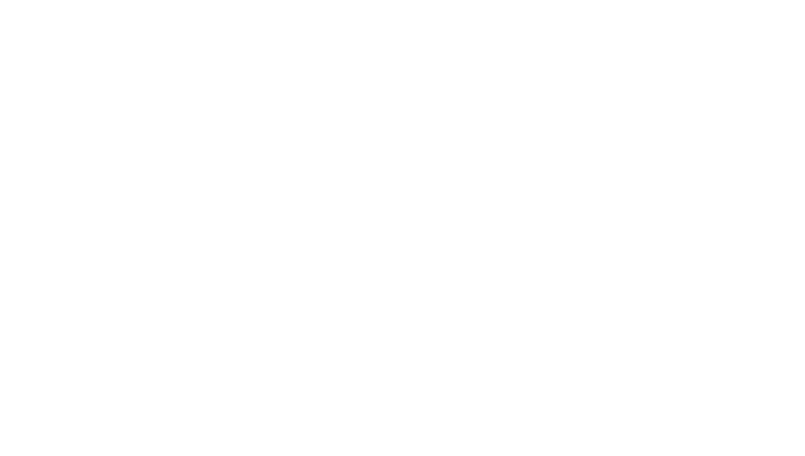
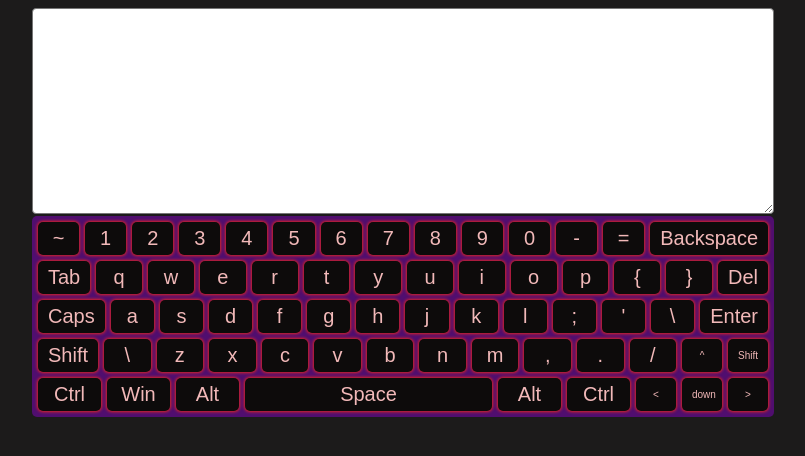
Before and after one commit to dzinrai/virtual-keyboard, a plain HTML site: page index.html in a window 1280 px wide. Shown: the whole page, without its empty margins (237-1042 px from the left). Drawn offline with Linux system fonts and the light colour scheme.

Commit message:
feat: basic keyboard creation

```diff
--- a/index.html
+++ b/index.html
@@ -7,8 +7,9 @@
     <link rel="stylesheet" href="style.css">
 </head>
 
-<body>
-    <script src="script.js"></script>
+<body id="app">
+
 </body>
 
+<script src="./script.js" type="module"></script>
 </html>
--- /dev/null
+++ b/keyboardClass.js
@@ -0,0 +1,75 @@
+/* eslint-disable linebreak-style */
+/* eslint-disable indent */
+
+class Keyboard {
+    constructor(lang, langAdd, buttonList, container) {
+        this.language = lang;
+        this.languageAlter = langAdd;
+        this.btnList = buttonList;
+        this.domElement = container;
+        this.upCase = false;
+        this.keyboardRows = [];
+        for (let row = 0; row <= 4; row += 1) {
+            this.keyboardRows[row] = document.createElement('DIV');
+            this.keyboardRows[row].classList.add('keyboard__row');
+            this.domElement.appendChild(this.keyboardRows[row]);
+        }
+        const textarea = document.getElementById('textarea');
+        this.domElement.addEventListener('click', (event) => {
+            if (event.target.tagName !== 'BUTTON') return false;
+            if (this.inputTypeValue) {
+                textarea.value += this.value;
+            }
+            triggerKeyboardEvent(document, 'keydown', this.name);
+            setTimeout(() => { triggerKeyboardEvent(document, 'keyup', this.name); }, 100);
+            console.log(`textarea.value=${textarea.value},value=${this.value}`);
+        });
+        document.addEventListener('keydown', (event) => {
+            console.log(event);
+            console.log(`key=${event.key},code=${event.code}`);
+            if (this.btnList[event.code].inputTypeValue) {
+                event.preventDefault();
+            }
+            if (!event.code) this.btnList[event.keyCode].addClass('active');
+            else this.btnList[event.code].addClass('active');
+            // console.log(textarea.value);
+        });
+        document.addEventListener('keyup', (event) => {
+            if (!event.code) this.btnList[event.keyCode].removeClass('active');
+            else this.btnList[event.code].removeClass('active');
+        });
+        this.totalNumberOfKeys = this.btnList.length;
+        this.rowNumber = 0;
+        this.numberOfKeysInRow = 0;
+    }
+
+    addBtn(button) {
+        this.totalNumberOfKeys += 1;
+        this.btnList[button.name] = button;
+        const rowsCounterConst = [14, 14, 14, 14, 14];
+        if (this.numberOfKeysInRow < rowsCounterConst[this.rowNumber]) {
+            this.keyboardRows[this.rowNumber].appendChild(button.domElement);
+        } else {
+            this.rowNumber += 1;
+            this.numberOfKeysInRow = 0;
+            this.keyboardRows[this.rowNumber].appendChild(button.domElement);
+        }
+        this.numberOfKeysInRow += 1;
+    }
+}
+function triggerKeyboardEvent(el, keyState = 'keydown', keyCode) {
+    const eventObj = document.createEventObject ? document.createEventObject() : document.createEvent('Events');
+
+    if (eventObj.initEvent) {
+        eventObj.initEvent(keyState, true, true);
+    }
+
+    eventObj.keyCode = keyCode;
+    eventObj.which = keyCode;
+
+    if (document.dispatchEvent) {
+        document.dispatchEvent(eventObj);
+    }
+}
+
+export default Keyboard;
--- a/script.js
+++ b/script.js
@@ -0,0 +1,107 @@
+/* eslint-disable linebreak-style */
+/* eslint-disable indent */
+/* eslint-disable import/extensions */
+import Keyboard from './keyboardClass.js';
+
+const body = document.getElementById('app');
+const textarea = document.createElement('TEXTAREA');
+textarea.classList.add('textarea');
+textarea.setAttribute('id', 'textarea');
+body.appendChild(textarea);
+const keyboardContainer = document.createElement('DIV');
+keyboardContainer.classList.add('keyboard__container');
+body.appendChild(keyboardContainer);
+const keyboard = new Keyboard('en', 'ru', {}, keyboardContainer);
+//
+const btns = {};
+class Button {
+    constructor(name, innerHtml, altValue) {
+        this.name = name;
+        this.domElement = document.createElement('BUTTON');
+        this.domElement.innerHTML = innerHtml;
+        this.value = innerHtml;
+        this.altValue = altValue;
+        this.inputTypeValue = true;
+        this.domElement.classList.add('keyboard__button');
+        this.domElement.classList.add('button__'.concat(name.toLowerCase()));
+        this.addToKeyboard(keyboard);
+        // currRow.appendChild(this.domElement);
+        if (name === 'Enter' || name === 'Delete' || name === 'Backspace' || name === 'Tab' || name === 'ControlLeft' || name === 'ControlRight' || name === 'ShiftLeft' || name === 'ShiftRight' || name === 'AltLeft' || name === 'AltRight' || name === 'ArrowUp' || name === 'ArrowLeft' || name === 'ArrowRight' || name === 'ArrowDown' || name === 'CapsLock' || name === 'OSLeft') {
+            this.inputTypeValue = false;
+        } else if (name === 'Space') {
+            this.value = ' ';
+        }
+    }
+
+    addToKeyboard(keyBoard) {
+        keyBoard.addBtn(this);
+    }
+
+    // View methods
+    addClass(className) {
+        this.domElement.classList.add(className);
+    }
+
+    removeClass(className) {
+        this.domElement.classList.remove(className);
+    }
+}
+
+// ~
+btns.Backquote = new Button('Backquote', '~');
+// digits
+for (let i = 1; i <= 10; i += 1) {
+    const num = i < 10 ? i : 0;
+    const btn = 'Digit'.concat(num);
+    btns[btn] = new Button(btn, num);
+}
+// Creating buttons
+btns.Minus = new Button('Minus', '-');
+btns.Equal = new Button('Equal', '=');
+btns.Backspace = new Button('Backspace', 'Backspace');
+btns.Tab = new Button('Tab', 'Tab');
+const keyList1 = 'qwertyuiop';
+const keyList1alt = 'йцукенгшщз';
+for (let i = 0; i < keyList1.length; i += 1) {
+    const btn = 'Key'.concat(keyList1[i].toUpperCase());
+    btns[btn] = new Button(btn, keyList1[i], keyList1alt[i]);
+}
+btns.BracketLeft = new Button('BracketLeft', '{', 'х');
+btns.BracketRight = new Button('BracketRight', '}', 'ъ');
+btns.Delete = new Button('Delete', 'Del');
+btns.CapsLock = new Button('CapsLock', 'Caps');
+const keyList2 = 'asdfghjkl';
+const keyList2alt = 'фывапролд';
+for (let i = 0; i < keyList2.length; i += 1) {
+    const btn = 'Key'.concat(keyList2[i].toUpperCase());
+    btns[btn] = new Button(btn, keyList2[i], keyList2alt[i]);
+}
+btns.Semicolon = new Button('Semicolon', ';', 'ж');
+btns.Quote = new Button('Quote', '\'', 'э');
+btns.Backslash = new Button('Backslash', '\\');
+btns.Enter = new Button('Enter', 'Enter');
+btns.ShiftLeft = new Button('ShiftLeft', 'Shift');
+btns.IntlBackslash = new Button('IntlBackslash', '\\');
+const keyList3 = 'zxcvbnm';
+const keyList3alt = 'ячсмить';
+for (let i = 0; i < keyList3.length; i += 1) {
+    const btn = 'Key'.concat(keyList3[i].toUpperCase());
+    btns[btn] = new Button(btn, keyList3[i], keyList3alt[i]);
+}
+btns.Comma = new Button('Comma', ',', 'б');
+btns.Period = new Button('Period', '.', 'ю');
+btns.Slash = new Button('Slash', '/');
+btns.ArrowUp = new Button('ArrowUp', '^');
+btns.ShiftRight = new Button('ShiftRight', 'Shift');
+btns.ControlLeft = new Button('ControlLeft', 'Ctrl');
+btns.OSLeft = new Button('OSLeft', 'Win');
+btns.AltLeft = new Button('AltLeft', 'Alt');
+btns.Space = new Button('Space', 'Space');
+btns.AltRight = new Button('AltRight', 'Alt');
+btns.ControlRight = new Button('ControlRight', 'Ctrl');
+btns.ArrowLeft = new Button('ArrowLeft', '<');
+btns.ArrowDown = new Button('ArrowDown', 'down');
+btns.ArrowRight = new Button('ArrowRight', '>');
+//
+keyboard.btnList = btns;
+console.log(keyboard.btnList);
--- a/style.css
+++ b/style.css
@@ -0,0 +1,68 @@
+body {
+    background-color: #1c1b1b;
+}
+.textarea {
+    width: 38vw;
+    min-width: 736px;
+    min-height: 200px;
+    display: block;
+    margin: 0 auto 2px;
+    border-radius: 4px;
+}
+.keyboard__container {
+    width: 38vw;
+    min-width: 736px;
+    margin-left: auto;
+    margin-right: auto;
+    display: flex;
+    flex-direction: row;
+    flex-wrap: wrap;
+    background-color: #500e6f;
+    padding: 3px;
+    border-radius: 5px;
+    font-size: 20px;
+}
+.keyboard__row {
+    width: 100%;
+    display: flex;
+    flex-direction: row;
+    flex-wrap: nowrap;
+}
+.keyboard__button {
+    padding: 5px 10px;
+    margin: 3px;
+    border-radius: 5px;
+    border: none;
+    font-size: 20px;
+    outline: none;
+    color: #f2b9b9;
+    background-color: #0d0b0b;
+    cursor: pointer;
+    box-shadow: 0px 0px 3px 1px #dd2424;
+    transition: all 0.3s;
+    flex: 1 0 5%;
+}
+.keyboard__button:active,
+.keyboard__button.active {
+    color: #0d0b0b;
+    background-color: cornsilk;
+    transform: scale(0.9);
+    box-shadow: none;
+    transition: all 0.2s;
+}
+.button__space {
+    flex: 1 0 30%;
+}
+.button__arrowup {
+    /*background: ;*/
+}
+.button__arrowup,
+.button__arrowleft,
+.button__arrowright,
+.button__arrowdown,
+.button__shiftright {
+    flex: 0 1 2%;
+    min-width: 40px;
+    max-width: 40px;
+    font-size: 10px;
+}
```
Also changed, not shown: README.md.
